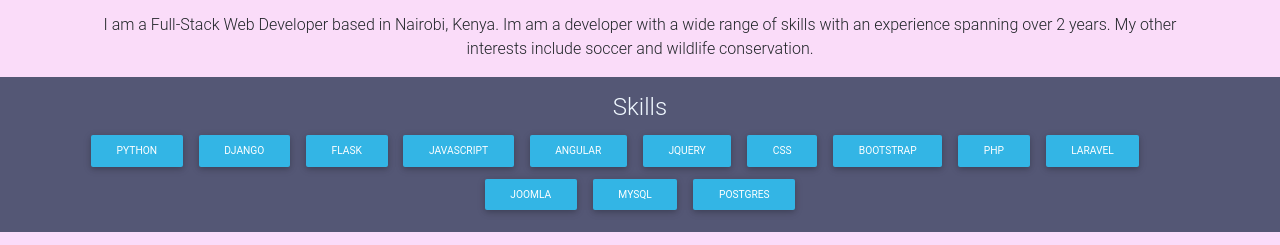
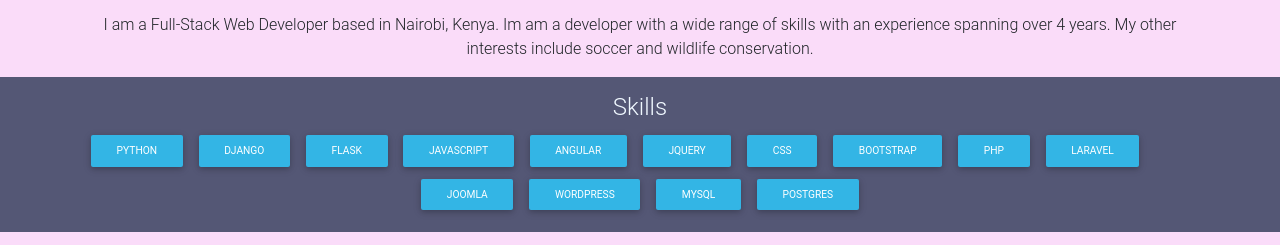
Before and after one commit to KenThumi/Portfolio, a plain HTML site: page index.html in a window 1280 px wide. Shown: the part 193-438 px from the top of the page. Drawn offline with nearby package versions, Linux system fonts and the light colour scheme.

Commit message:
Added Wordpress & Update Experience

```diff
--- a/index.html
+++ b/index.html
@@ -54,7 +54,7 @@
 
                 <p class="text-center">
                      I am a Full-Stack Web Developer based in Nairobi, Kenya. Im am a developer with a wide range of skills
-                    with an experience spanning over 2 years. My other interests include soccer and wildlife conservation.
+                    with an experience spanning over 4 years. My other interests include soccer and wildlife conservation.
                 </p>
             </div>
             <!-- skill -->
@@ -76,6 +76,7 @@
                             <button class="btn-sm btn btn-info">Laravel</button>
                             <div class="mx-auto text-center">
                             <button class="btn-sm btn btn-info" >Joomla</button>
+                            <button class="btn-sm btn btn-info" >WordPress</button>
                             <button class="btn-sm btn btn-info" >MySQL</button>
                             <button class="btn-sm btn btn-info" >Postgres</button>
                             </div>
```
